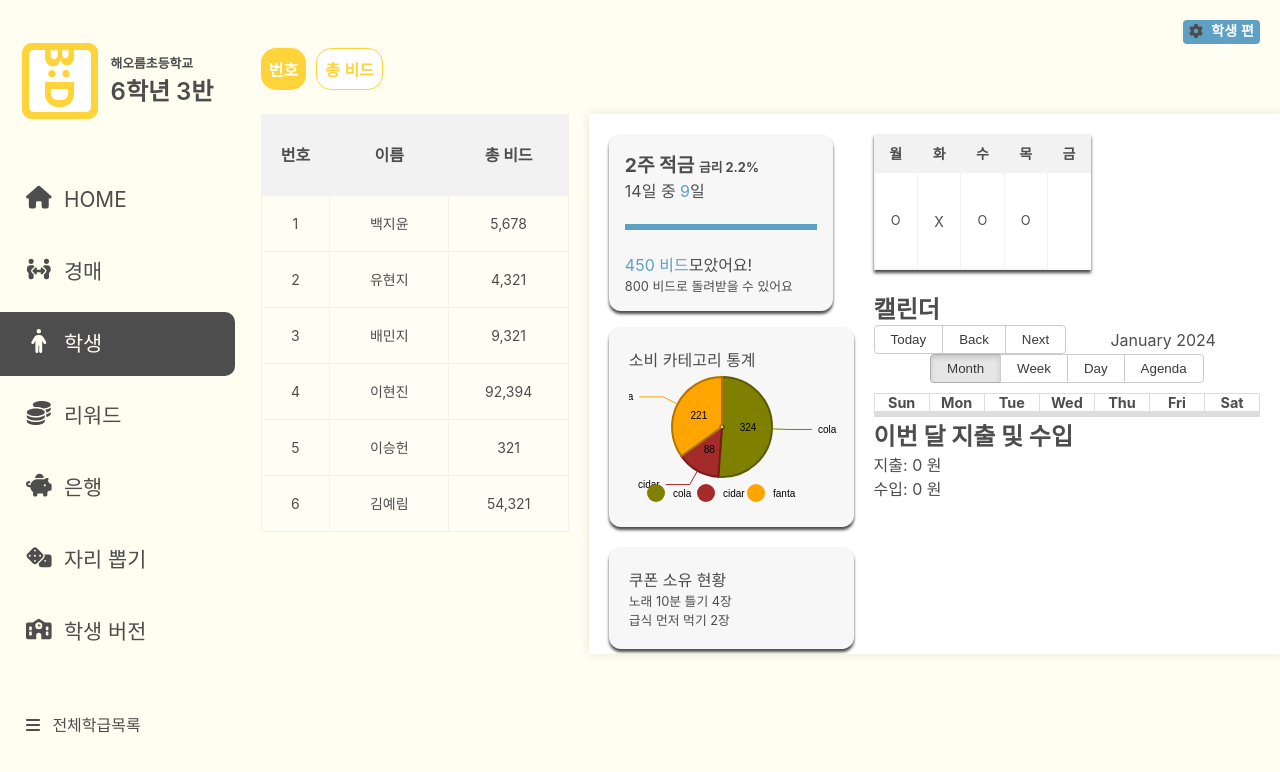
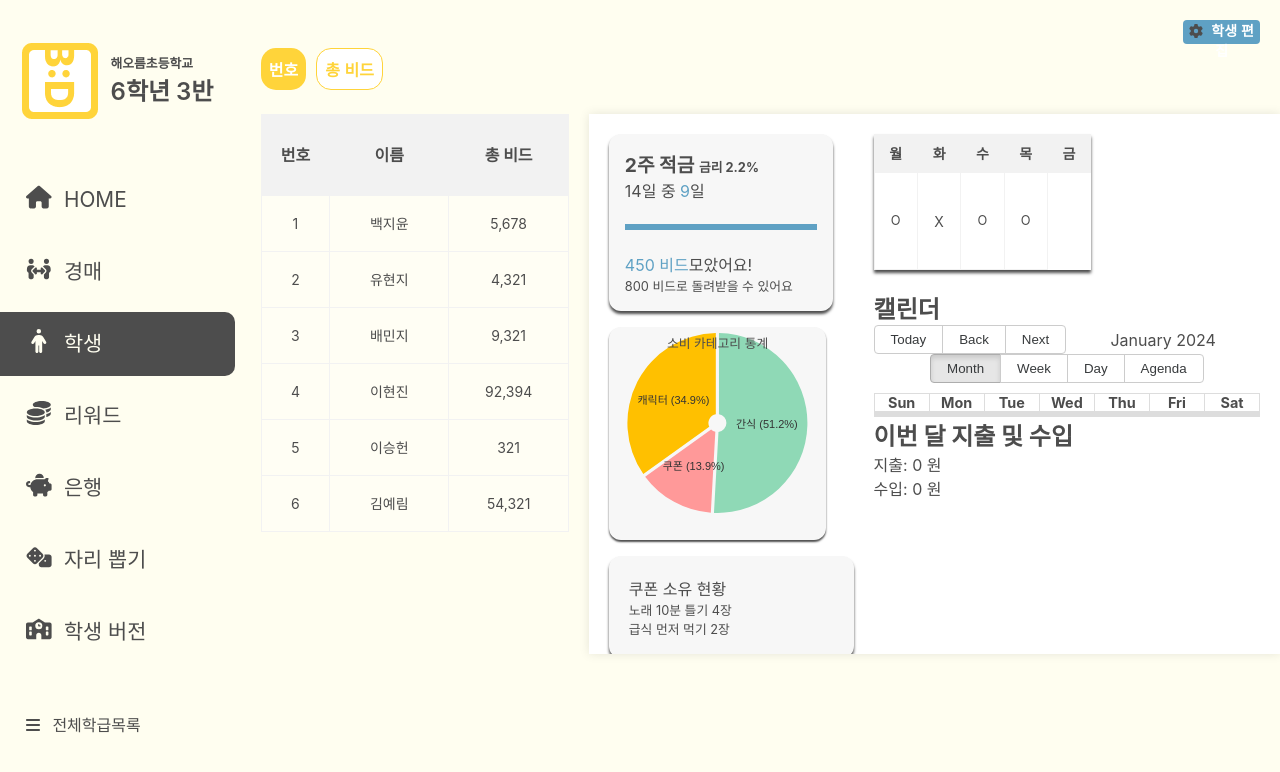
Before and after one commit to olrlobt/BID, a React (Create React App) app in the folder FrontEnd/BID/: page /class in a window 1280 px wide. Shown: the top 772 px of the page. Built offline with nearby package versions, Linux system fonts and the light colour scheme.

Commit message:
[S10P12A306-558] design: Modify css of piechart

```diff
--- a/FrontEnd/BID/src/Component/FinData/PieChart.jsx
+++ b/FrontEnd/BID/src/Component/FinData/PieChart.jsx
@@ -2,77 +2,45 @@ import React from 'react';
 import { ResponsivePie } from '@nivo/pie';
 import styled from './PieChart.module.css';
 
+const Piechart = () => {
+  const data = [
+    { id: '간식', value: 324 },
+    { id: '쿠폰', value: 88 },
+    { id: '캐릭터', value: 221 },
+  ];
 
-const Piechart = () => {
-    const handle = {
-        padClick: (data) => {
-            console.log(data);
-        },
+  const totalValue = data.reduce((sum, entry) => sum + entry.value, 0);
 
-        legendClick: (data) => {
-            console.log(data);
-        },
-    };
+  // const handle = {
+  //   padClick: (data) => {
+  //     console.log(data);
+  //   },
 
+  //   legendClick: (data) => {
+  //     console.log(data);
+  //   },
+  // };
 
   return (
     <div className={styled.PieContainer}>
-        <div style={{ width: '20vw', height: '20vh' }}>
+      <div style={{ width: '100%', height: '90%', position: 'relative' }}>
         <ResponsivePie
-                data={[
-                    { id: 'cola', value: 324 },
-                    { id: 'cidar', value: 88 },
-                    { id: 'fanta', value: 221 },
-                ]}
-                margin={{ top: 30, right: 100, bottom: 30, left: 30 }}
-                innerRadius={0.04}
-                colors={['olive', 'brown', 'orange']}
-                borderWidth={2}
+          data={data}
+          innerRadius={0.1}
+          padAngle={2}
+
+          colors={['#8FD9B6', '#FF9999', '#FFC000']}
           arcLinkLabelsSkipAngle={0}
+          enableArcLinkLabels={false}
           arcLinkLabelsColor={{ from: 'color' }}
-                arcLabelsSkipAngle={10}
-                theme={{
-                    labels: {
-                        text: {
-                            fontSize: 10,
-                            fill: '#000000',
-                        },
-                    },
-                    legends: {
-                        text: {
-                            fontSize: 10,
-                            fill: '#000000',
-                        },
-                    },
+          arcLabel={(d) => `${d.id}\n(${(d.value / totalValue * 100).toFixed(1)}%)`}
+          arcLabels={(arc) => {
+            const label = `${arc.id}`;
+            const position = [arc.x + arc.width / 2, arc.y + arc.height / 2];
+            return <text textAnchor="middle" alignmentBaseline="middle" style={{ fontSize: 10, fill: '#000000' }} transform={`translate(${position})`}>{label}</text>;
           }}
-                onClick={handle.padClick}
-                legends={[
-                    {
-                        anchor: 'bottom',
-                        direction: 'row',
-                        justify: false,
-                        translateX: 0,
-                        translateY: 26,
-                        itemsSpacing: 0,
-                        itemWidth: 50,
-                        itemHeight: 20,
-                        itemDirection: 'left-to-right',
-                        itemOpacity: 1,
-                        symbolSize: 18,
-                        symbolShape: 'circle',
-                        effects: [
-                            {
-                                on: 'hover',
-                                style: {
-                                    itemTextColor: 'olive',
-                                },
-                            },
-                        ],
-                        onClick: handle.legendClick,
-                    },
-                ]}
         />
-            <div>소비 카테고리 통계</div>
+        <div className={styled.header} style={{ fontSize: '0.8rem', position: 'relative' }}>소비 카테고리 통계</div>
       </div>
     </div>
   );
--- a/FrontEnd/BID/src/Component/FinData/PieChart.module.css
+++ b/FrontEnd/BID/src/Component/FinData/PieChart.module.css
@@ -1,24 +1,14 @@
 .PieContainer {
   background-color: #F7F7F7;
-      padding: 20px; /* 내부 여백 조정 */
-      box-shadow: 0px 3px 3px #4D4D4D; /* 그림자 효과 */
-      margin-bottom: 20px; /* 하단 마진 */
-      max-height: 500px; /* 최대 높이 설정 */
+    padding: 0.5vw; /* 내부 여백 조정 */
+    box-shadow: 0px 2px 2px #4D4D4D; /* 그림자 효과 */
+    margin-bottom: 2vh; /* 하단 마진 */
+    height: 25vh; /* 최대 높이 설정 */
     width: 16vw;
     border-radius: 12px;
 }
 
 .header {
-    font-size: 1.5rem;
   color: #4D4D4D;
+  text-align: center;
 }
-
-  .subText {
-    font-size: 1rem;
-    color: #4D4D4D;
-  }
-
-  .interestRate {
-    font-size: 0.8rem;
-    color: #4D4D4D;
-  }
```
Lines whose indentation alone changed are shown as unchanged.
